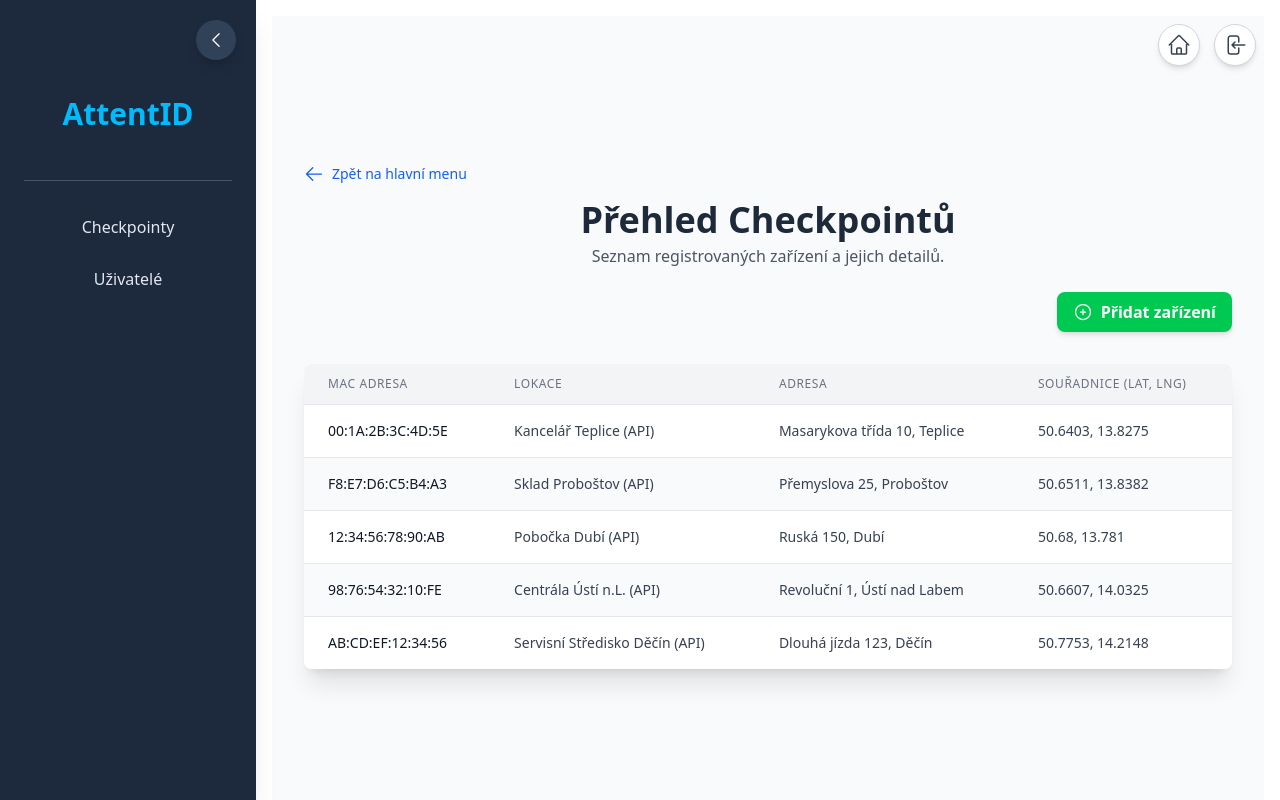
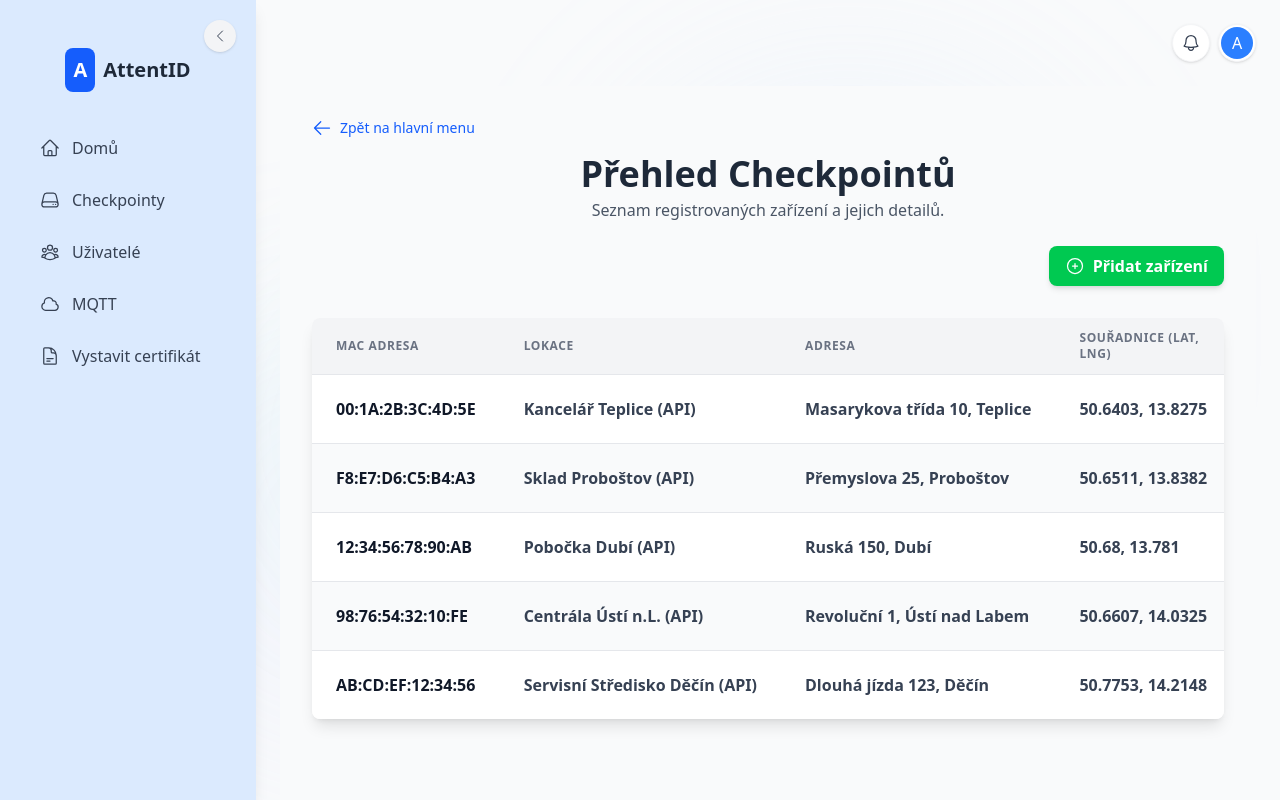
Before and after one commit to Apollyus/attentid_frontend_nextjs, a Next.js app: page /checkpoints in a window 1280 px wide. Built offline with nearby package versions, Linux system fonts and the light colour scheme.

Commit message:
Enhance CheckpointListPage with device removal functionality and confirmation dialog; update layout and sidebar styles for improved UI; refactor StatsBentoGrid and UserListComponent for better data handling and presentation

```diff
--- a/src/app/checkpoints/page.tsx
+++ b/src/app/checkpoints/page.tsx
@@ -1,7 +1,7 @@
 "use client"; // Make this a Client Component
 import React, { useEffect, useState } from 'react';
 import Link from 'next/link';
-import { ArrowLeftIcon, PlusCircleIcon } from '@heroicons/react/24/outline';
+import { ArrowLeftIcon, PlusCircleIcon, TrashIcon } from '@heroicons/react/24/outline';
 import useDemoDevicesApi, { Device } from '@/hooks/useDemoDevicesApi'; // Import the new hook and Device interface
 import LoadingSpinner from '@/components/LoadingSpinner'; // Import the new spinner
 
@@ -12,14 +12,37 @@ import LoadingSpinner from '@/components/LoadingSpinner'; // Import the new spin
 const CheckpointListPage = () => {
   const [shouldFetchData, setShouldFetchData] = useState(false);
   const { data: devices, loading, error } = useDemoDevicesApi(shouldFetchData); // Use the new hook
+  const [deviceToDelete, setDeviceToDelete] = useState<string | null>(null);
+  const [showConfirmDialog, setShowConfirmDialog] = useState(false);
 
   useEffect(() => {
     // Trigger fetch on component mount
     setShouldFetchData(true);
   }, []);
 
+  const handleRemoveDevice = (macAddress: string) => {
+    setDeviceToDelete(macAddress);
+    setShowConfirmDialog(true);
+  };
+
+  const confirmRemoveDevice = () => {
+    if (deviceToDelete) {
+      // Here you would implement the actual device removal logic
+      console.log(`Removing device with MAC: ${deviceToDelete}`);
+      alert(`Odstranění zařízení s MAC: ${deviceToDelete} bude implementováno`);
+      // Close the dialog and reset state
+      setShowConfirmDialog(false);
+      setDeviceToDelete(null);
+    }
+  };
+
+  const cancelRemoveDevice = () => {
+    setShowConfirmDialog(false);
+    setDeviceToDelete(null);
+  };
+
   return (
-    <div className="min-h-screen flex justify-center items-center bg-gray-50 p-4 sm:p-6 lg:p-8">
+    <div className="min-h-screen flex-center items-starts bg-gray-50 p-4 sm:p-6 lg:p-8">
       <div className="container mx-auto">
         <header className="mb-8">
           <div className="flex justify-start items-center mb-4"> {/* Changed justify-between to justify-start */}
@@ -49,32 +72,45 @@ const CheckpointListPage = () => {
           </div>
         )}
         {!loading && !error && devices && (
-          <div className="shadow-xl rounded-lg overflow-hidden bg-white">
+          <div className="shadow-lg rounded-lg overflow-hidden bg-white">
             <div className="overflow-x-auto">
               <table className="min-w-full divide-y divide-gray-200">
                 <thead className="bg-gray-100">
                   <tr>
-                    <th scope="col" className="px-6 py-3 text-left text-xs font-medium text-gray-500 uppercase tracking-wider">
+                    <th scope="col" className="px-6 py-3 text-left text-xs font-bold text-gray-500 uppercase tracking-wider">
                       MAC Adresa
                     </th>
-                    <th scope="col" className="px-6 py-3 text-left text-xs font-medium text-gray-500 uppercase tracking-wider">
+                    <th scope="col" className="px-6 py-3 text-left text-xs font-bold text-gray-500 uppercase tracking-wider">
                       Lokace
                     </th>
-                    <th scope="col" className="px-6 py-3 text-left text-xs font-medium text-gray-500 uppercase tracking-wider">
+                    <th scope="col" className="px-6 py-3 text-left text-xs font-bold text-gray-500 uppercase tracking-wider">
                       Adresa
                     </th>
-                    <th scope="col" className="px-6 py-3 text-left text-xs font-medium text-gray-500 uppercase tracking-wider">
+                    <th scope="col" className="px-6 py-3 text-left text-xs font-bold text-gray-500 uppercase tracking-wider">
                       Souřadnice (Lat, Lng)
+                    </th>
+                    <th scope="col" className="px-6 py-3 text-left text-xs font-bold text-gray-500 uppercase tracking-wider">
+                      Akce
                     </th>
                   </tr>
                 </thead>
                 <tbody className="bg-white divide-y divide-gray-200">
                   {devices.map((device, index) => (
                     <tr key={device.macAddress} className={index % 2 === 0 ? 'bg-white' : 'bg-gray-50 hover:bg-gray-100'}>
-                      <td className="px-6 py-4 whitespace-nowrap text-sm font-medium text-gray-900">{device.macAddress}</td>
-                      <td className="px-6 py-4 whitespace-nowrap text-sm text-gray-700">{device.location}</td>
-                      <td className="px-6 py-4 whitespace-nowrap text-sm text-gray-700">{device.address}</td>
-                      <td className="px-6 py-4 whitespace-nowrap text-sm text-gray-700">{`${device.coordinates.lat}, ${device.coordinates.lng}`}</td>
+                      <td className="px-6 py-4 whitespace-nowrap text-md font-semibold text-gray-900">{device.macAddress}</td>
+                      <td className="px-6 py-4 whitespace-nowrap text-md font-semibold text-gray-700">{device.location}</td>
+                      <td className="px-6 py-4 whitespace-nowrap text-md font-semibold text-gray-700">{device.address}</td>
+                      <td className="px-6 py-4 whitespace-nowrap text-md font-semibold text-gray-700">{`${device.coordinates.lat}, ${device.coordinates.lng}`}</td>
+                      <td className="px-6 py-4 whitespace-nowrap text-right text-sm font-medium">
+                        <button
+                          onClick={() => handleRemoveDevice(device.macAddress)}
+                          className="bg-red-600 hover:bg-red-700 text-white rounded-xl p-2 cursor-pointer duration-200 transition-colors flex items-center"
+                          title="Odstranit zařízení"
+                        >
+                          <TrashIcon className="h-5 w-5 mr-1" />
+                          <span>Odebrat</span>
+                        </button>
+                      </td>
                     </tr>
                   ))}
                 </tbody>
@@ -82,9 +118,33 @@ const CheckpointListPage = () => {
             </div>
           </div>
         )}
-         {!loading && !error && !devices && shouldFetchData && (
+        {!loading && !error && !devices && shouldFetchData && (
           <div className="text-center py-10">
             <p className="text-lg text-gray-500">Žádná data k zobrazení.</p>
+          </div>
+        )}
+
+        {/* Confirmation Dialog */}
+        {showConfirmDialog && (
+          <div className="fixed inset-0 bg-black/70 flex items-center justify-center z-50">
+            <div className="bg-white rounded-lg p-6 max-w-md w-full shadow-xl">
+              <h3 className="text-lg font-bold mb-4">Potvrzení odstranění</h3>
+              <p className="mb-6">Opravdu chcete odstranit zařízení s MAC adresou: <span className="font-semibold">{deviceToDelete}</span>?</p>
+              <div className="flex justify-end space-x-3">
+                <button
+                  onClick={cancelRemoveDevice}
+                  className="px-4 py-2 bg-gray-300 hover:bg-gray-400 rounded-lg text-gray-800 transition-colors"
+                >
+                  Zrušit
+                </button>
+                <button
+                  onClick={confirmRemoveDevice}
+                  className="px-4 py-2 bg-red-600 hover:bg-red-700 text-white rounded-lg transition-colors"
+                >
+                  Odstranit
+                </button>
+              </div>
+            </div>
           </div>
         )}
       </div>
--- a/src/app/layout.tsx
+++ b/src/app/layout.tsx
@@ -1,12 +1,10 @@
 "use client";
 import { useState } from "react";
-import Link from "next/link"; // Added for Home button
+import Link from "next/link";
 import { Geist, Geist_Mono } from "next/font/google";
 import "./globals.css";
 import Sidebar from "@/components/Sidebar";
-// Import icons from Heroicons
-import { HomeIcon, ArrowLeftOnRectangleIcon } from '@heroicons/react/24/outline';
-// import type { Metadata } from "next"; // Metadata cannot be used in client components
+import { HomeIcon, ArrowLeftOnRectangleIcon, BellIcon } from '@heroicons/react/24/outline';
 
 const geistSans = Geist({
   variable: "--font-geist-sans",
@@ -17,11 +15,6 @@ const geistMono = Geist_Mono({
   variable: "--font-geist-mono",
   subsets: ["latin"],
 });
-
-// export const metadata: Metadata = { // Metadata needs to be handled differently for client components
-//   title: "AttentID | Admin panel",
-//   description: "Generated by create next app",
-// };
 
 export default function RootLayout({
   children,
@@ -37,31 +30,44 @@ export default function RootLayout({
   return (
     <html lang="en">
       <body
-        className={`${geistSans.variable} ${geistMono.variable} antialiased`}
+        className={`${geistSans.variable} ${geistMono.variable} antialiased bg-gray-50 relative`}
       >
-        <div className="relative flex h-screen"> {/* Changed to relative for positioning context if needed */}
+        {/* Background gradient blobs */}
+        <div className="fixed inset-0 overflow-hidden z-0 pointer-events-none">
+          {/* Blue gradient blob */}
+          <div className="absolute top-[10%] right-[15%] w-[30rem] h-[30rem] bg-blue-200/30 rounded-full blur-[100px] opacity-50" />
+
+          {/* Second purple gradient blob */}
+          <div className="absolute bottom-[5%] left-[10%] w-[28rem] h-[28rem] bg-indigo-200/30 rounded-full blur-[100px] opacity-40" />
+
+          {/* Third smaller gradient blob */}
+          <div className="absolute top-[35%] left-[20%] w-[20rem] h-[20rem] bg-teal-200/30 rounded-full blur-[80px] opacity-30" />
+        </div>
+
+        <div className="relative flex h-screen z-10">
           <Sidebar isOpen={isSidebarOpen} toggleSidebar={toggleSidebar} />
           <main
-            className={`flex-1 overflow-y-auto p-4 transition-all duration-300 ease-in-out ${
-              isSidebarOpen ? "ml-64" : "ml-0" // Adjust margin based on sidebar state
+            className={`flex-1 overflow-y-auto transition-all duration-300 ease-in-out ${
+              isSidebarOpen ? "ml-64" : "ml-0"
             }`}
           >
-            {/* Icons positioned at the top right of the main content area */}
-            <Link
-              href="/"
-              className="absolute top-6 right-20 bg-white hover:bg-gray-100 text-gray-700 rounded-full p-2 shadow-md transition-colors border border-gray-300 cursror-pointer"
-              title="Home"
-            >
-              <HomeIcon className="h-6 w-6" />
-            </Link>
-            <button
-              onClick={() => alert("Logout functionality to be implemented")}
-              className="absolute top-6 right-6 bg-white hover:bg-gray-100 text-gray-700 rounded-full p-2 shadow-md transition-colors border border-gray-300 cursor-pointer"
-              title="Logout"
-            >
-              <ArrowLeftOnRectangleIcon className="h-6 w-6" />
-            </button>
-            {children}
+            <div className="container mx-auto px-6 py-6">
+              <div className="flex justify-end mb-6 gap-2">
+                <button
+                  className="bg-white hover:bg-gray-100 text-gray-700 rounded-full p-2 shadow-sm transition-colors border border-gray-100"
+                  title="Notifications"
+                >
+                  <BellIcon className="h-5 w-5" />
+                </button>
+                <div className="bg-white rounded-full shadow-sm p-0.5 border border-gray-100">
+                  <div className="h-8 w-8 rounded-full bg-blue-500 flex items-center justify-center text-white font-medium">
+                    A
+                  </div>
+                </div>
+              </div>
+
+              {children}
+            </div>
           </main>
         </div>
       </body>
--- a/src/components/Sidebar.tsx
+++ b/src/components/Sidebar.tsx
@@ -1,7 +1,6 @@
 "use client";
 import Link from 'next/link';
-// Removed useState as it's now managed by the parent
-import { ChevronLeftIcon, ChevronRightIcon } from '@heroicons/react/24/outline'; // Example icons
+import { ChevronLeftIcon, ChevronRightIcon, HomeIcon, UserGroupIcon, ServerIcon, CloudIcon, DocumentTextIcon } from '@heroicons/react/24/outline';
 
 interface SidebarProps {
   isOpen: boolean;
@@ -9,55 +8,61 @@ interface SidebarProps {
 }
 
 export default function Sidebar({ isOpen, toggleSidebar }: SidebarProps) {
-  // Removed internal state:
-  // const [isOpen, setIsOpen] = useState(true);
-  // const toggleSidebar = () => {
-  //   setIsOpen(!isOpen);
-  // };
-
   return (
     <>
-      {/* Button to OPEN the sidebar (visible when sidebar is closed) */}
       {!isOpen && (
         <button
-          onClick={toggleSidebar} // Use prop
-          className="fixed top-5 left-5 z-50 p-2 bg-slate-700 text-white rounded-full shadow-lg hover:bg-slate-600 transition-colors flex items-center justify-center w-10 h-10"
+          onClick={toggleSidebar}
+          className="fixed top-5 left-5 z-50 p-2 bg-white text-gray-700 rounded-full shadow-lg hover:bg-gray-100 transition-colors flex items-center justify-center w-10 h-10"
           aria-label="Open sidebar"
         >
           <ChevronRightIcon className="h-5 w-5" />
         </button>
       )}
 
-      {/* The Sidebar itself, animated */}
       <aside
-        className={`fixed top-0 left-0 h-full z-40 w-64 bg-slate-800 text-slate-100 p-6 shadow-xl flex flex-col transition-transform duration-300 ease-in-out ${isOpen ? 'translate-x-0' : '-translate-x-full'}`} // Use prop
+        className={`fixed top-0 left-0 h-full z-40 w-64 bg-blue-100 text-gray-800 p-6 shadow-lg flex flex-col transition-transform duration-300 ease-in-out ${isOpen ? 'translate-x-0' : '-translate-x-full'}`}
       >
-        {/* Button to CLOSE the sidebar (part of the sidebar, moves with it) */}
         <button
-          onClick={toggleSidebar} // Use prop
-          className="absolute top-5 right-5 z-10 p-2 bg-slate-700 text-white rounded-full shadow-lg hover:bg-slate-600 transition-colors flex items-center justify-center w-10 h-10 cursor-pointer"
+          onClick={toggleSidebar}
+          className="absolute top-5 right-5 z-10 p-2 bg-gray-100 text-gray-700 rounded-full shadow hover:bg-gray-200 transition-colors flex items-center justify-center w-8 h-8 cursor-pointer"
           aria-label="Close sidebar"
         >
-          <ChevronLeftIcon className="h-5 w-5" />
+          <ChevronLeftIcon className="h-4 w-4" />
         </button>
 
-        {/* Sidebar Content */}
-        <div className="text-center w-full pt-12"> {/* Increased padding top */}
-          <a href="./" className='p-4'>
-            <h1 className="text-3xl font-semibold mb-6 text-sky-400">AttentID</h1>
-          </a>
-          <hr className="border-slate-600 mb-6" /> {/* Lighter separator */}
+        <div className="text-center w-full pt-6 pb-8">
+          <Link href="/" className="flex items-center justify-center">
+            <div className="flex items-center">
+              <div className="bg-blue-600 text-white p-2 rounded-lg mr-2">
+                <span className="font-bold text-xl">A</span>
+              </div>
+              <h1 className="text-xl font-semibold text-gray-800">AttentID</h1>
+            </div>
+          </Link>
         </div>
-        <nav className="w-full space-y-2">
-          <Link href="/checkpoints" className="block py-2.5 px-4 rounded-lg hover:bg-slate-700 hover:text-sky-300 transition-colors duration-150 text-center text-slate-200">
-            Checkpointy
+
+        <nav className="w-full space-y-1">
+          <Link href="/" className="flex items-center py-3 px-4 rounded-lg hover:bg-blue-200 transition-colors duration-150 text-gray-700">
+            <HomeIcon className="h-5 w-5 mr-3" />
+            <span>Domů</span>
           </Link>
-          <Link href="/users" className="block py-2.5 px-4 rounded-lg hover:bg-slate-700 hover:text-sky-300 transition-colors duration-150 text-center text-slate-200">
-            Uživatelé
+          <Link href="/checkpoints" className="flex items-center py-3 px-4 rounded-lg hover:bg-blue-200 transition-colors duration-150 text-gray-700">
+            <ServerIcon className="h-5 w-5 mr-3" />
+            <span>Checkpointy</span>
           </Link>
-          {/* Example of a navigation link, if you want to add them later */}
-          {/* <a href="#" className="block py-2 px-3 rounded hover:bg-accent hover:text-white">Dashboard</a>
-          <a href="#" className="block py-2 px-3 rounded hover:bg-accent hover:text-white mt-1">Settings</a> */}
+          <Link href="/users" className="flex items-center py-3 px-4 rounded-lg hover:bg-blue-200 transition-colors duration-150 text-gray-700">
+            <UserGroupIcon className="h-5 w-5 mr-3" />
+            <span>Uživatelé</span>
+          </Link>
+          <Link href="#" className="flex items-center py-3 px-4 rounded-lg hover:bg-blue-200 transition-colors duration-150 text-gray-700">
+            <CloudIcon className="h-5 w-5 mr-3" />
+            <span>MQTT</span>
+          </Link>
+          <Link href="#" className="flex items-center py-3 px-4 rounded-lg hover:bg-blue-200 transition-colors duration-150 text-gray-700">
+            <DocumentTextIcon className="h-5 w-5 mr-3" />
+            <span>Vystavit certifikát</span>
+          </Link>
         </nav>
       </aside>
     </>
--- a/src/components/StatsBentoGrid.tsx
+++ b/src/components/StatsBentoGrid.tsx
@@ -3,86 +3,102 @@
 import React from 'react';
 import useDemoApi from '../hooks/useDemoApi';
 import useDemoDevicesApi from '../hooks/useDemoDevicesApi';
-import LoadingSpinner from './LoadingSpinner'; // Assuming LoadingSpinner is in the same directory
+import LoadingSpinner from './LoadingSpinner';
+import { ClockIcon, CheckCircleIcon, BoltIcon, UserGroupIcon } from '@heroicons/react/24/outline';
 
 interface StatCardProps {
   title: string;
   value: string | number;
+  icon: React.ReactNode;
+  trend?: string;
   isLoading?: boolean;
   error?: string | null;
   className?: string;
 }
 
-const StatCard: React.FC<StatCardProps> = ({ title, value, isLoading, error, className }) => {
+const StatCard: React.FC<StatCardProps> = ({ title, value, icon, trend, isLoading, error, className }) => {
   return (
-    <div className={`p-4 rounded-lg border border-gray-300 flex flex-col justify-between ${className}`}>
-      <h3 className="text-sm font-medium text-gray-600">{title}</h3>
+    <div className={`p-5 rounded-xl border border-gray-100 bg-white shadow-sm flex flex-col justify-between ${className}`}>
+      <div className="flex justify-between items-start mb-3">
+        <h3 className="text-sm font-medium text-gray-600">{title}</h3>
+        <div className="p-2 rounded-full bg-gray-50">{icon}</div>
+      </div>
       {isLoading ? (
         <div className="flex justify-center items-center h-full">
-          <LoadingSpinner />
+          <LoadingSpinner size="h-6 w-6" />
         </div>
       ) : error ? (
         <p className="text-red-500 text-sm">{error}</p>
       ) : (
-        <p className="text-2xl font-semibold text-gray-800">{value}</p>
+        <div>
+          <p className="text-2xl font-semibold text-gray-800">{value}</p>
+          {trend && <p className={`text-xs mt-1 ${trend.startsWith('+') ? 'text-green-500' : 'text-red-500'}`}>{trend}</p>}
+        </div>
       )}
     </div>
   );
 };
 
 const StatsBentoGrid: React.FC = () => {
-  const { data: usersData, loading: usersLoading, error: usersError } = useDemoApi();
-  const { data: devicesData, loading: devicesLoading, error: devicesError } = useDemoDevicesApi();
+  const { data: users, loading: usersLoading, error: usersError } = useDemoApi(true);
+  const { data: devices, loading: devicesLoading, error: devicesError } = useDemoDevicesApi(true);
 
-  const totalUsers = usersData ? usersData.length : 0;
-  const activeUsers = totalUsers > 0 ? Math.floor(Math.random() * totalUsers) + 1 : 0;
-  const totalCheckpoints = devicesData ? devicesData.length : 0;
-
-  // Generate random average session duration (e.g., 1m to 9m 59s)
-  const randomMinutes = Math.floor(Math.random() * 9) + 1;
-  const randomSeconds = Math.floor(Math.random() * 60);
-  const averageSessionDuration = `${randomMinutes}m ${randomSeconds < 10 ? '0' : ''}${randomSeconds}s`;
+  // Calculate stats
+  const totalUsers = users?.length || 0;
+  const totalDevices = devices?.length || 0;
+  const onlineUsers = Math.floor(totalUsers * 0.4); // simulate 40% of users being online
+  const averageSessionDuration = "31min";
 
   const stats = [
     {
-      title: "Aktivní Uživatelé",
-      value: usersLoading ? 'Načítání...' : usersError ? 'Chyba' : activeUsers,
+      title: "Celkem uživatelů",
+      value: totalUsers,
+      trend: "+8 tento týden",
+      icon: <UserGroupIcon className="h-5 w-5 text-blue-500" />,
       isLoading: usersLoading,
-      error: usersError ? 'Nepodařilo se načíst uživatele' : null,
-      className: "md:col-span-2"
-    },
-    {
-      title: "Celkem Uživatelů",
-      value: usersLoading ? 'Načítání...' : usersError ? 'Chyba' : totalUsers,
-      isLoading: usersLoading,
-      error: usersError ? 'Nepodařilo se načíst uživatele' : null,
+      error: usersError,
       className: ""
     },
     {
-      title: "Celkem Checkpointů",
-      value: devicesLoading ? 'Načítání...' : devicesError ? 'Chyba' : totalCheckpoints,
+      title: "Počet checkpointů",
+      value: totalDevices,
+      trend: "+3 tento měsíc",
+      icon: <CheckCircleIcon className="h-5 w-5 text-green-500" />,
       isLoading: devicesLoading,
-      error: devicesError ? 'Nepodařilo se načíst checkpointy' : null,
+      error: devicesError,
       className: ""
     },
     {
-      title: "Prům. Doba Relace",
+      title: "Online uživatelé",
+      value: onlineUsers,
+      icon: <BoltIcon className="h-5 w-5 text-amber-500" />,
+      trend: "+6 za poslední hodinu",
+      isLoading: usersLoading,
+      error: usersError,
+      className: ""
+    },
+    {
+      title: "Průměrný čas",
       value: averageSessionDuration,
-      isLoading: false, // This is a placeholder, so no loading state
+      trend: "-6 minut",
+      icon: <ClockIcon className="h-5 w-5 text-purple-500" />,
+      isLoading: false,
       error: null,
-      className: "md:col-span-2"
+      className: ""
     },
   ];
 
   return (
-    <div className="grid grid-cols-1 md:grid-cols-3 gap-4 p-4">
+    <div className="grid grid-cols-1 md:grid-cols-2 lg:grid-cols-4 gap-4 mb-6">
       {stats.map((stat, index) => (
         <StatCard
           key={index}
           title={stat.title}
-          value={stat.isLoading ? '...' : stat.error ? 'Chyba' : stat.value === 0 ? "0" : stat.value}
+          value={stat.value}
+          icon={stat.icon}
+          trend={stat.trend}
           isLoading={stat.isLoading}
-          error={stat.error}
+          error={stat.error instanceof Error ? stat.error.message : stat.error}
           className={stat.className}
         />
       ))}
```
Also changed, not shown: src/app/page.tsx (+23 -10 lines), src/components/UserListComponent.tsx (+78 -10 lines).
